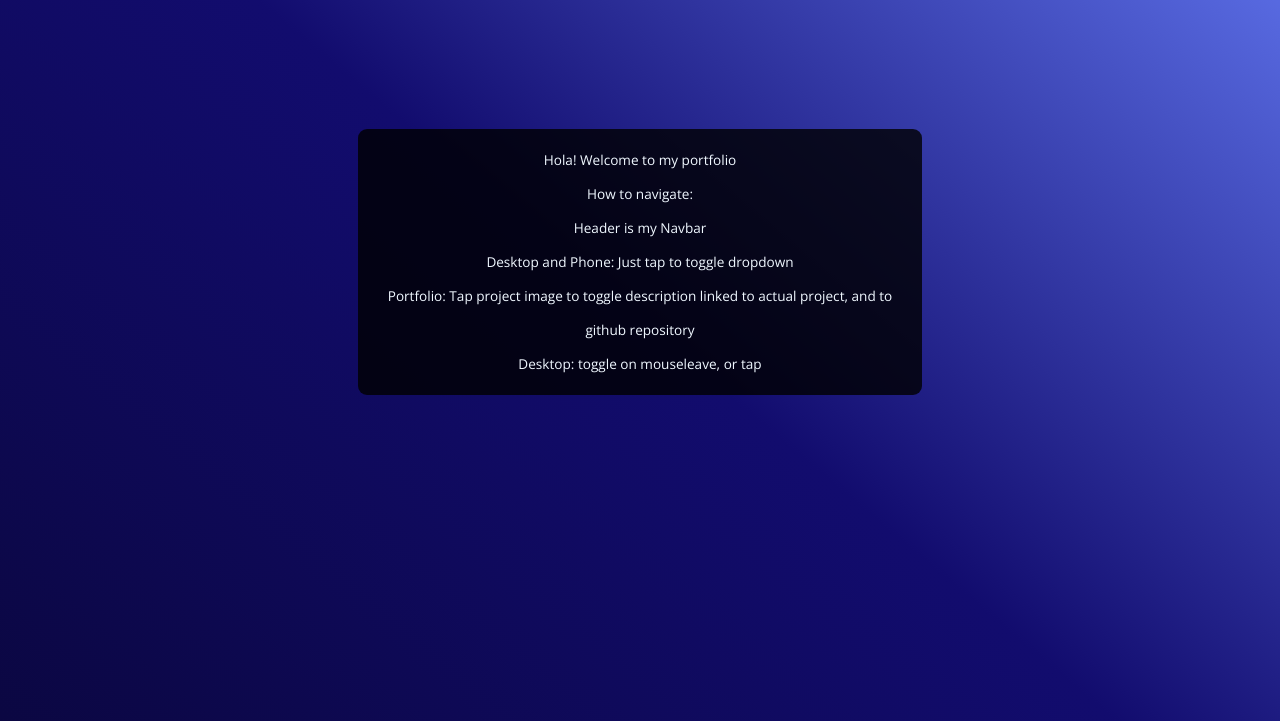
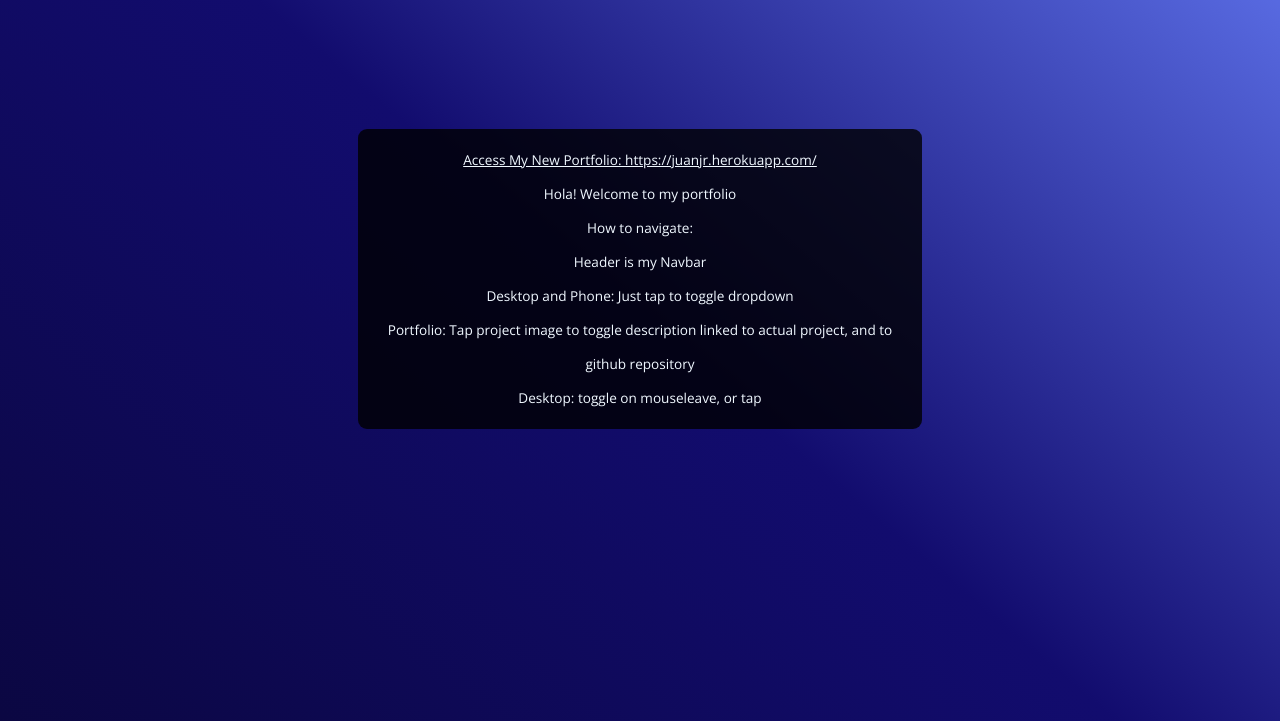
Before and after one commit to jpimentel45/Portfolio, a website: page index.html in a window 1280 px wide. Shown: the part 79-800 px from the top of the page. Drawn offline with nearby package versions, Linux system fonts and the light colour scheme; no server answers; a web font is replaced by a local one.

Commit message:
updating to new portfolio

```diff
--- a/index.html
+++ b/index.html
@@ -27,7 +27,8 @@
     </nav>
     <br>
     <div class="container" id="welcome">
-        <h1>Hola! Welcome to my portfolio</h1>
+        <a href='https://juanjr.herokuapp.com/'><h1>Access My New Portfolio: https://juanjr.herokuapp.com/ </h1></a>
+        <h2>Hola! Welcome to my portfolio</h2>
         <ul>
             <p id="p">How to navigate:</p>
             <li>Header is my Navbar</li>
```
Also changed, not shown: README.md.
